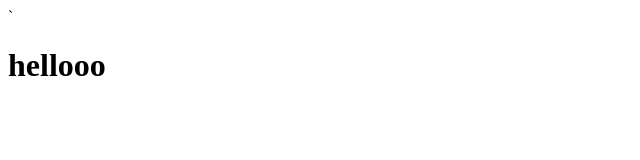
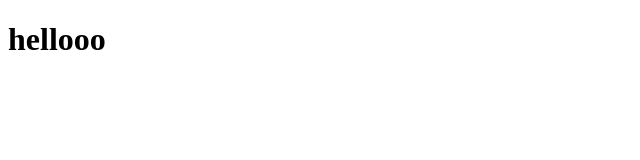
Before and after one commit to ppkornwong/ppkornwong-github.io, a plain HTML site: page index.html in a window 1280 px wide. Shown: the whole page, without its empty margins (0-640 px from the left). Drawn offline with Linux system fonts and the light colour scheme.

Commit message:
Update index.html

```diff
--- a/index.html
+++ b/index.html
@@ -7,6 +7,6 @@
   <title>My website</title>
 </head>
 <body>
-`<h1>hellooo</h1>
+<h1>hellooo</h1>
 </body>
 </html>
```
